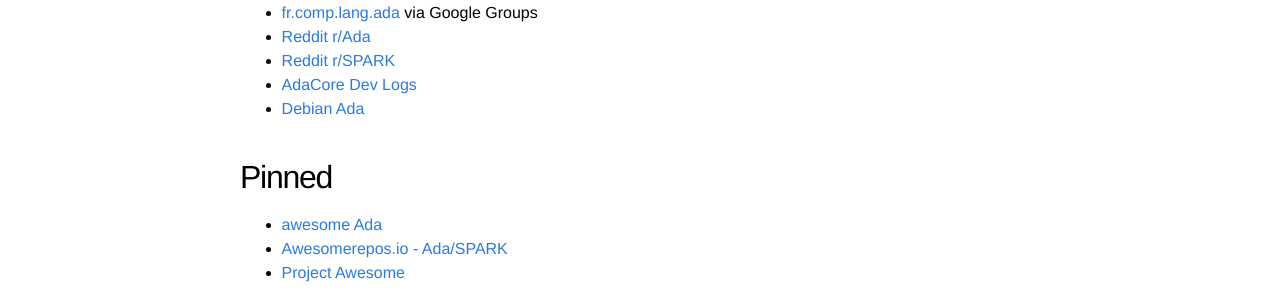
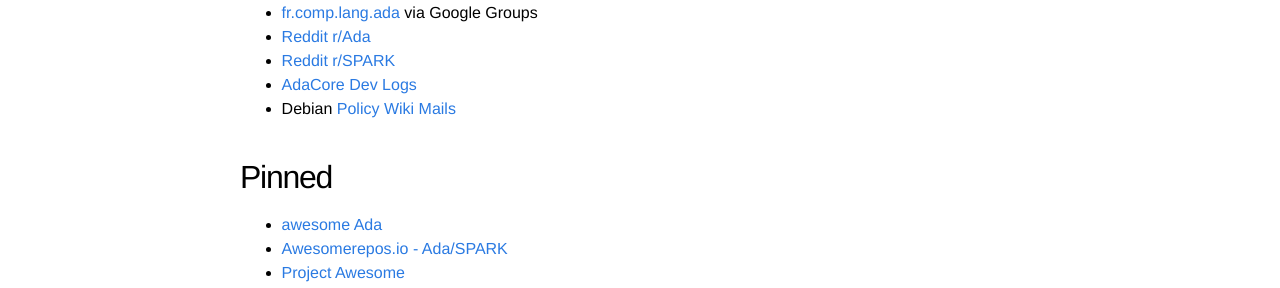
Before and after one commit to quornings/quornings.github.io, a Jekyll site: the page built from ada.md, in a window 1280 px wide. Shown: the part 307-595 px from the top of the page. Built offline with Jekyll 4.4.1, drawn with Linux system fonts in a browser that asks for light colours.

Commit message:
Add Debian Policy, Wiki

```diff
--- a/ada.md
+++ b/ada.md
@@ -11,7 +11,7 @@ title: Ada Projects
 - [Reddit r/Ada](https://www.reddit.com/r/ada/)
 - [Reddit r/SPARK](https://www.reddit.com/r/spark/)
 - [AdaCore Dev Logs](https://www.adacore.com/devlog)
-- [Debian Ada](https://lists.debian.org/debian-ada/)
+- Debian [Policy](https://people.debian.org/~lbrenta/debian-ada-policy.html) [Wiki](https://wiki.debian.org/Ada) [Mails](https://lists.debian.org/debian-ada/)
 
 ## Pinned
 - [awesome Ada](https://github.com/ohenley/awesome-ada)
```
